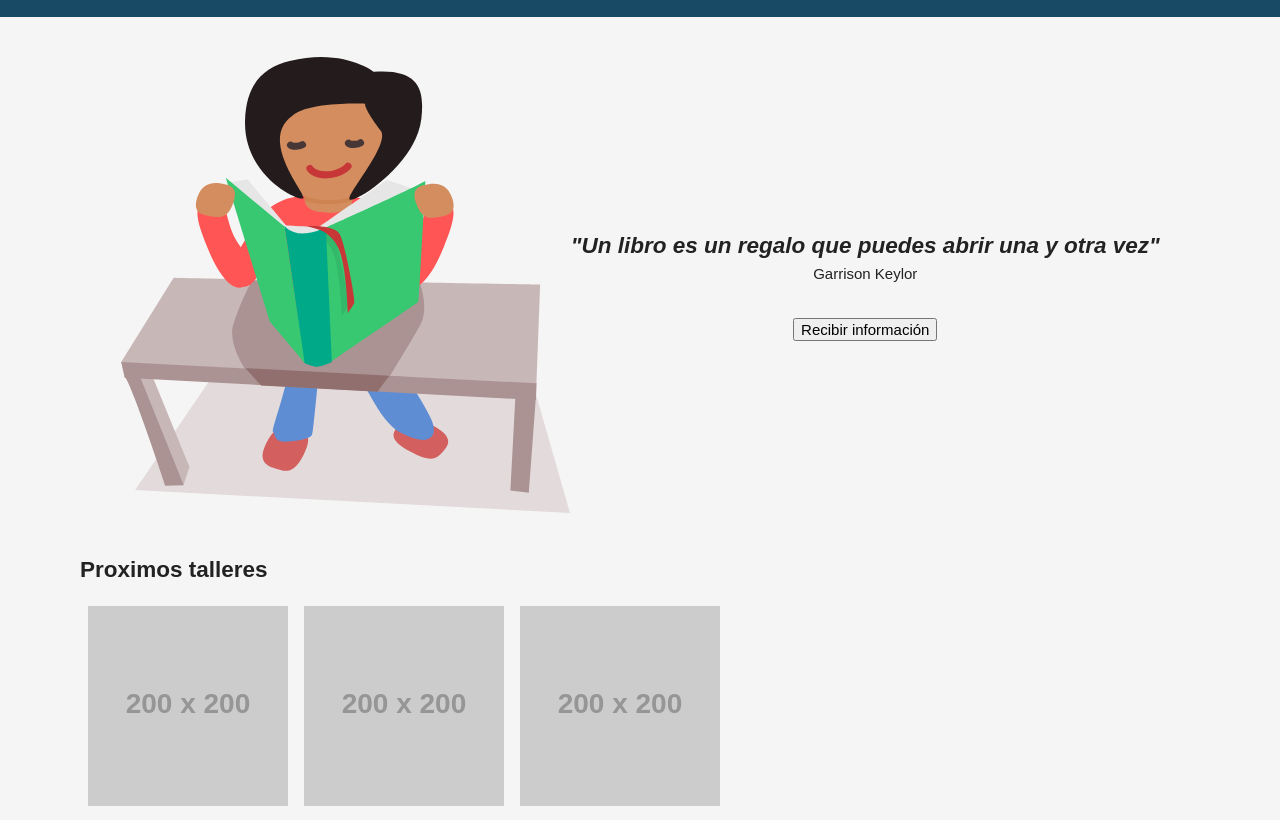
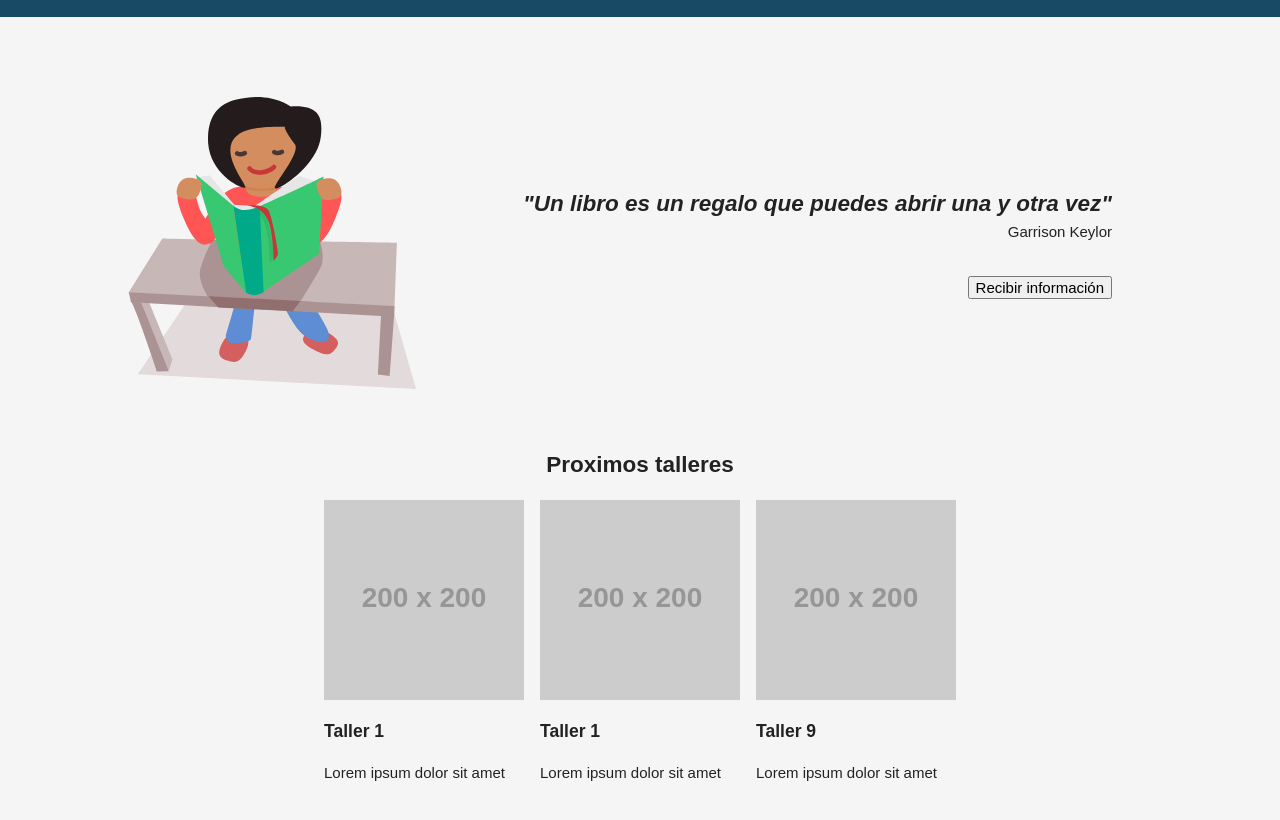
Before and after one commit to LNVNS/Readermind, a website built with Parcel: page index.html in a window 1280 px wide. Shown: the part 111-931 px from the top of the page. Built offline with nearby package versions, Linux system fonts and the light colour scheme; placeholder pictures from the web are drawn by us.

Commit message:
Mejoras de estilos

```diff
--- a/css/articulos.css
+++ b/css/articulos.css
@@ -203,11 +203,6 @@ header a {
   font-size: 16px;
 }
 
-main {
-  background: #F5F5F5;
-  margin: 0 80px;
-}
-
 footer {
   display: flex;
   flex-direction: column;
@@ -267,16 +262,6 @@ footer {
   max-width: 100%;
 }
 
-.container {
-  display: inline-flex;
-  flex-wrap: wrap;
-  justify-content: space-around;
-}
-
-.box {
-  margin: 0 8px;
-}
-
 .motto-container {
   display: flex;
   flex-direction: column;
@@ -312,10 +297,6 @@ footer {
    ========================================================================== */
 
 @media only screen and (max-width: 35em) {
-  main {
-    margin: 0;
-  }
-
   header {
     display: flex;
     flex-direction: column;
--- a/css/contacto.css
+++ b/css/contacto.css
@@ -203,11 +203,6 @@ header a {
   font-size: 16px;
 }
 
-main {
-  background: #F5F5F5;
-  margin: 0 80px;
-}
-
 footer {
   display: flex;
   flex-direction: column;
@@ -267,16 +262,6 @@ footer {
   max-width: 100%;
 }
 
-.container {
-  display: inline-flex;
-  flex-wrap: wrap;
-  justify-content: space-around;
-}
-
-.box {
-  margin: 0 8px;
-}
-
 .motto-container {
   display: flex;
   flex-direction: column;
@@ -312,9 +297,6 @@ footer {
    ========================================================================== */
 
 @media only screen and (max-width: 35em) {
-  main {
-    margin: 0;
-  }
 
   header {
     display: flex;
--- a/css/libros.css
+++ b/css/libros.css
@@ -203,11 +203,6 @@ header a {
   font-size: 16px;
 }
 
-main {
-  background: #F5F5F5;
-  margin: 0 80px;
-}
-
 footer {
   display: flex;
   flex-direction: column;
@@ -267,16 +262,6 @@ footer {
   max-width: 100%;
 }
 
-.container {
-  display: inline-flex;
-  flex-wrap: wrap;
-  justify-content: space-around;
-}
-
-.box {
-  margin: 0 8px;
-}
-
 .motto-container {
   display: flex;
   flex-direction: column;
@@ -312,9 +297,6 @@ footer {
    ========================================================================== */
 
 @media only screen and (max-width: 35em) {
-  main {
-    margin: 0;
-  }
 
   header {
     display: flex;
--- a/css/main.css
+++ b/css/main.css
@@ -257,9 +257,9 @@ footer {
 
 #banner {
   display: flex;
-  margin: 40px;
   align-items: center;
   justify-content: space-around;
+  margin-bottom: 40px;
 }
 
 .banner-img {
@@ -267,27 +267,20 @@ footer {
   max-width: 100%;
 }
 
-.container {
-  display: inline-flex;
-  flex-wrap: wrap;
-  justify-content: space-around;
-}
-
-.box {
-  margin: 0 8px;
-}
-
 .motto-container {
   display: flex;
   flex-direction: column;
-  align-items: center;
+  align-items: flex-end;
   justify-content: center;
+  width: 100%;
+  padding: 40px;
 }
 
 .motto {
   display: flex;
   flex-direction: column;
   margin-bottom: 32px;
+  align-items: flex-end;
 }
 
 .motto-cite {
@@ -303,6 +296,10 @@ footer {
 
 .motto-button {
 
+}
+
+#talleres h2 {
+  text-align: center;
 }
 
 /* ==========================================================================
@@ -332,10 +329,7 @@ footer {
 
   #banner {
     flex-direction: column;
-  }
-
-  #talleres h2 {
-    text-align: center;
+    max-width: 50%;
   }
 
   .footer-container {
--- a/css/quienes-somos.css
+++ b/css/quienes-somos.css
@@ -203,11 +203,6 @@ header a {
   font-size: 16px;
 }
 
-main {
-  background: #F5F5F5;
-  margin: 0 80px;
-}
-
 footer {
   display: flex;
   flex-direction: column;
@@ -267,16 +262,6 @@ footer {
   max-width: 100%;
 }
 
-.container {
-  display: inline-flex;
-  flex-wrap: wrap;
-  justify-content: space-around;
-}
-
-.box {
-  margin: 0 8px;
-}
-
 .motto-container {
   display: flex;
   flex-direction: column;
@@ -312,10 +297,6 @@ footer {
    ========================================================================== */
 
 @media only screen and (max-width: 35em) {
-  main {
-    margin: 0;
-  }
-
   header {
     display: flex;
     flex-direction: column;
--- a/css/talleres.css
+++ b/css/talleres.css
@@ -203,11 +203,6 @@ header a {
   font-size: 16px;
 }
 
-main {
-  background: #F5F5F5;
-  margin: 0 80px;
-}
-
 footer {
   display: flex;
   flex-direction: column;
@@ -267,16 +262,6 @@ footer {
   max-width: 100%;
 }
 
-.container {
-  display: inline-flex;
-  flex-wrap: wrap;
-  justify-content: space-around;
-}
-
-.box {
-  margin: 0 8px;
-}
-
 .motto-container {
   display: flex;
   flex-direction: column;
@@ -312,10 +297,6 @@ footer {
    ========================================================================== */
 
 @media only screen and (max-width: 35em) {
-  main {
-    margin: 0;
-  }
-
   header {
     display: flex;
     flex-direction: column;
```
Also changed, not shown: css/normalize.css.
